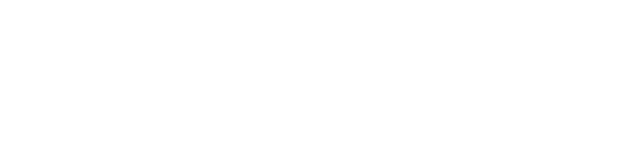
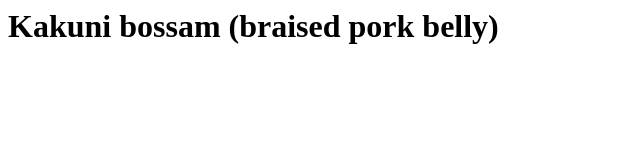
Before and after one commit to IliasTsiasiotis/OdinProjects, a plain HTML site: page odin-recipes/recipes/kakuni_bossam.html in a window 1280 px wide. Shown: the whole page, without its empty margins (0-640 px from the left). Drawn offline with Linux system fonts and the light colour scheme.

Commit message:
first commit

```diff
--- a/odin-recipes/recipes/kakuni_bossam.html
+++ b/odin-recipes/recipes/kakuni_bossam.html
@@ -3,9 +3,9 @@
     <meta charset="UTF-8">
     <meta http-equiv="X-UA-Compatible" content="IE=edge">
     <meta name="viewport" content="width=device-width, initial-scale=1.0">
-    <title>Document</title>
+    <title>Kakuni bossam</title>
 </head>
 <body>
-
+    <h1>Kakuni bossam (braised pork belly)</h1>
 </body>
 </html>
```
Also changed, not shown: odin-recipes/recipes/barbecued_salmon.html (+2 -2 lines), odin-recipes/recipes/edamame_shichimi.html (+2 -2 lines).
